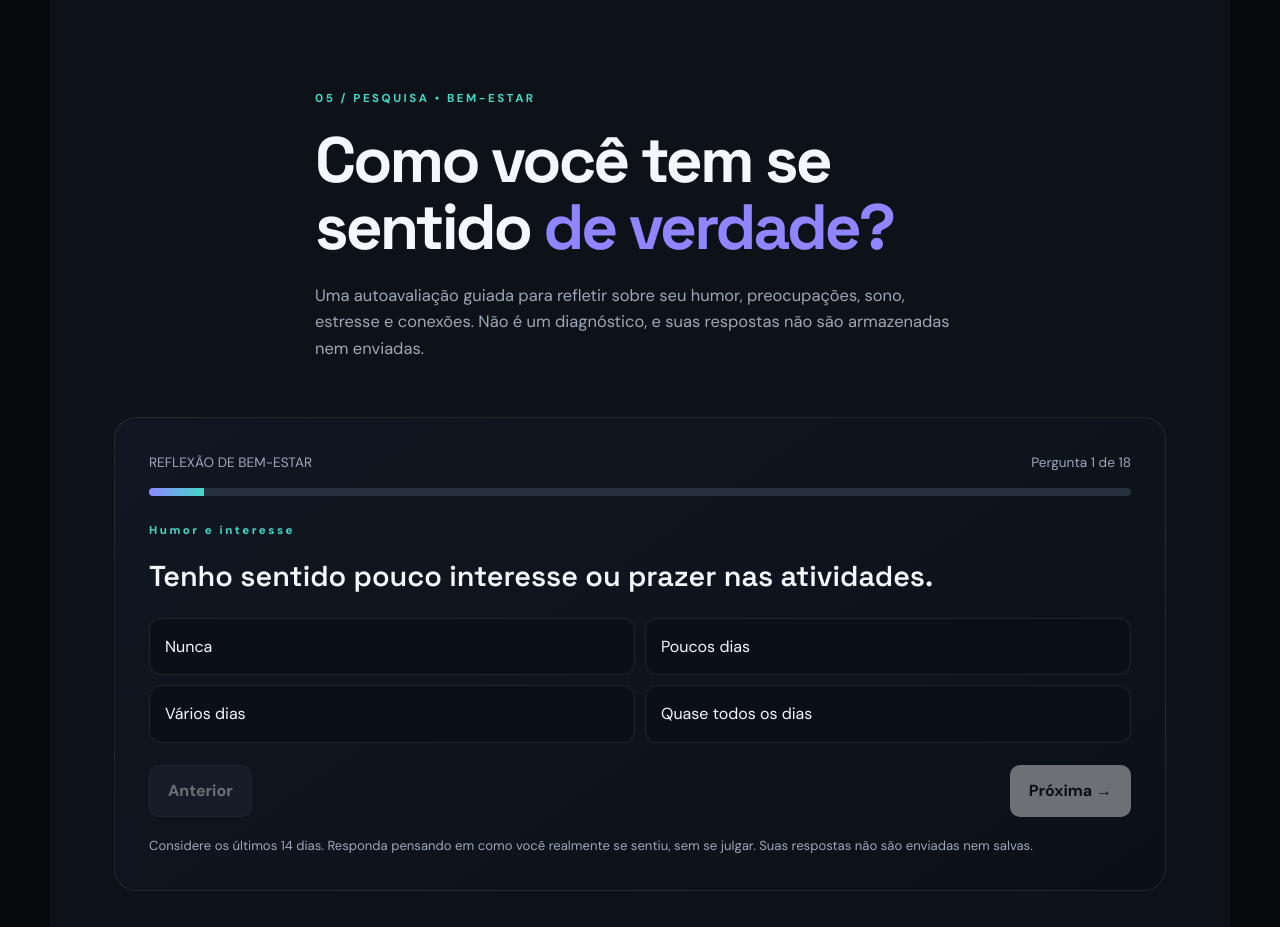
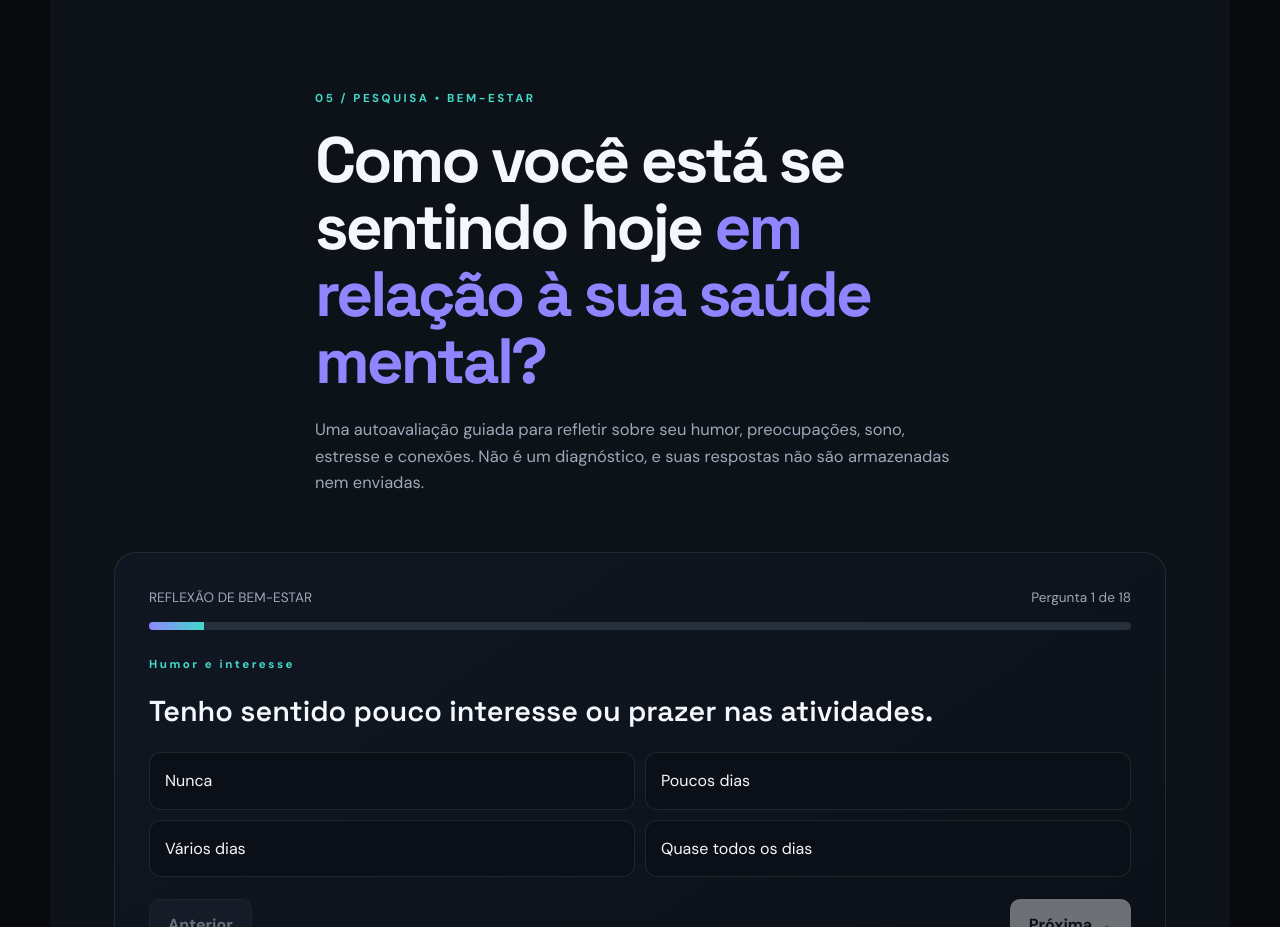
Before and after one commit to otaviopasseighteen-maker/Sa-de---Vida, a plain HTML site: page index.html in a window 1280 px wide. Shown: the part 5785-6712 px from the top of the page. Drawn offline with Linux system fonts and the light colour scheme.

Commit message:
Atualiza pergunta da pesquisa sobre saúde mental

```diff
--- a/index.html
+++ b/index.html
@@ -225,7 +225,7 @@
     <section class="emotional-screening section dark-section" id="pesquisa">
       <div class="section-heading compact">
         <p class="eyebrow">05 / PESQUISA • BEM-ESTAR</p>
-        <h2>Como você tem se sentido <span>de verdade?</span></h2>
+        <h2>Como você está se sentindo hoje <span>em relação à sua saúde mental?</span></h2>
         <p>Uma autoavaliação guiada para refletir sobre seu humor, preocupações, sono, estresse e conexões. Não é um diagnóstico, e suas respostas não são armazenadas nem enviadas.</p>
       </div>
       <div id="emotional-screening" aria-live="polite" aria-atomic="true">
```
